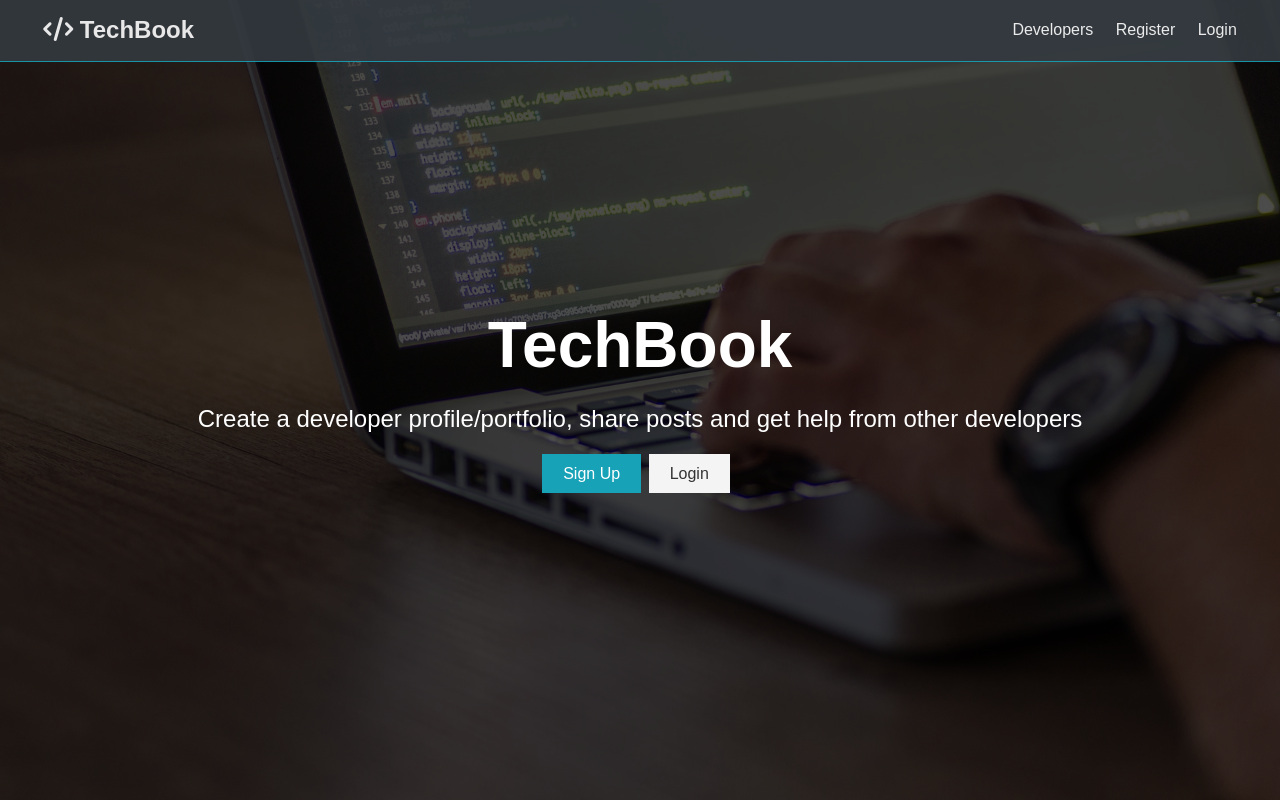
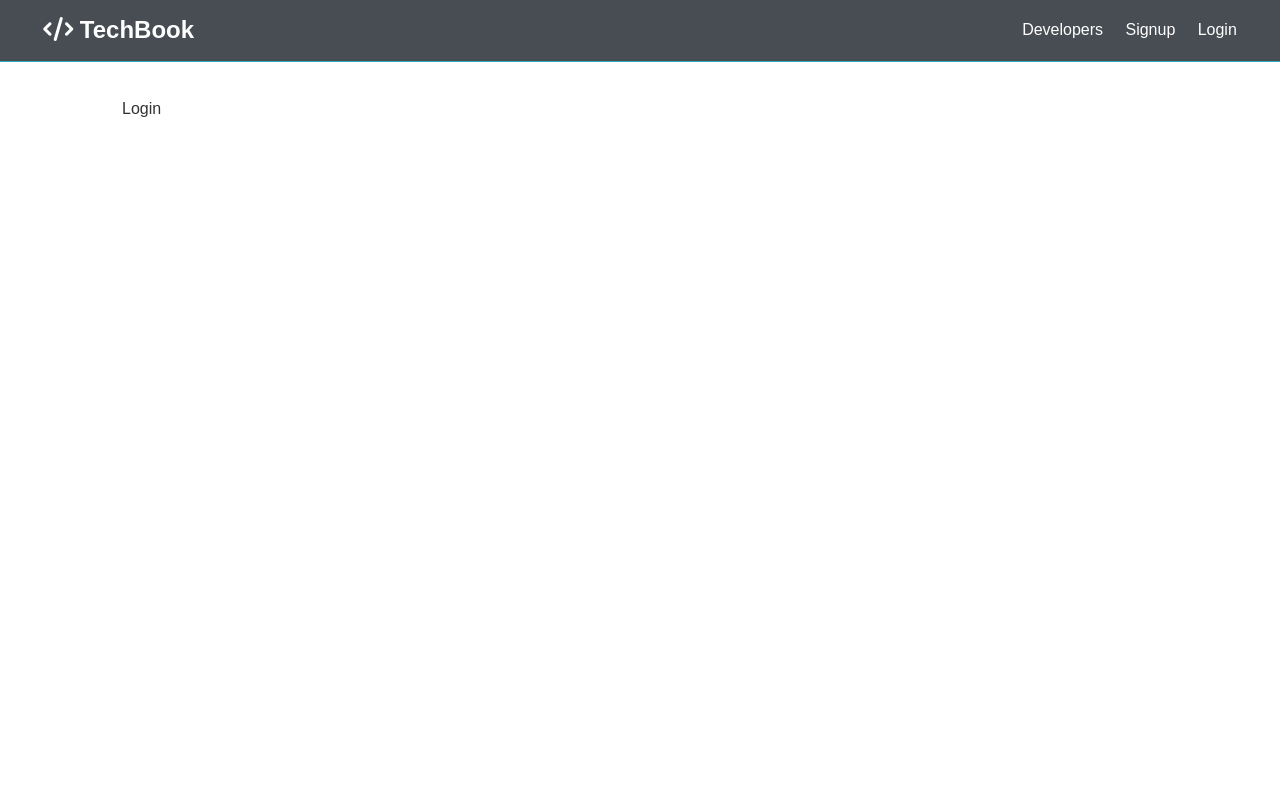
Before and after one commit to HarryWilson1995/techbook, a React (Create React App) app in the folder client/: page /login in a window 1280 px wide. Built offline with nearby package versions, Linux system fonts and the light colour scheme; the HTML template or start-up script is replaced by a standard one.

Commit message:
create signup/login components with plain text for now, link to them from landing page and navbar

```diff
--- a/client/src/App.js
+++ b/client/src/App.js
@@ -1,13 +1,24 @@
 import React, { Fragment } from 'react';
+import { BrowserRouter as Router, Route, Switch } from 'react-router-dom';
 import Navbar from './components/layout/Navbar';
 import Landing from './components/layout/Landing';
+import Signup from './components/auth/Signup';
+import Login from './components/auth/Login';
 import './App.css';
 
 const App = () => (
-  <Fragment>
-    <Navbar />
-    <Landing />
-  </Fragment>
+  <Router>
+    <Fragment>
+      <Navbar />
+      <Route exact path='/' component={Landing} />
+      <section className='container'>
+        <Switch>
+          <Route exact path='/signup' component={Signup} />
+          <Route exact path='/login' component={Login} />
+        </Switch>
+      </section>
+    </Fragment>
+  </Router>
 );
 
 export default App;
--- /dev/null
+++ b/client/src/components/auth/Login.js
@@ -0,0 +1,7 @@
+import React from 'react';
+
+const Login = () => {
+  return <div>Login</div>;
+};
+
+export default Login;
--- /dev/null
+++ b/client/src/components/auth/Signup.js
@@ -0,0 +1,7 @@
+import React from 'react';
+
+const Signup = () => {
+  return <div>Signup</div>;
+};
+
+export default Signup;
--- a/client/src/components/layout/Landing.js
+++ b/client/src/components/layout/Landing.js
@@ -1,4 +1,5 @@
 import React from 'react';
+import { Link } from 'react-router-dom';
 
 const Landing = () => {
   return (
@@ -11,12 +12,12 @@
             other developers
           </p>
           <div className='buttons'>
-            <a href='register.html' className='btn btn-primary'>
+            <Link to='/signup' className='btn btn-primary'>
               Sign Up
-            </a>
-            <a href='login.html' className='btn btn-light'>
+            </Link>
+            <Link to='/login' className='btn btn-light'>
               Login
-            </a>
+            </Link>
           </div>
         </div>
       </div>
--- a/client/src/components/layout/Navbar.js
+++ b/client/src/components/layout/Navbar.js
@@ -1,22 +1,23 @@
 import React from 'react';
+import { Link } from 'react-router-dom';
 
 const Navbar = () => {
   return (
     <nav className='navbar bg-dark'>
       <h1>
-        <a href='index.html'>
+        <Link to='/'>
           <i className='fas fa-code'></i> TechBook
-        </a>
+        </Link>
       </h1>
       <ul>
         <li>
-          <a href='profiles.html'>Developers</a>
+          <a href='!#'>Developers</a>
         </li>
         <li>
-          <a href='register.html'>Register</a>
+          <Link to='/signup'>Signup</Link>
         </li>
         <li>
-          <a href='login.html'>Login</a>
+          <Link to='/login'>Login</Link>
         </li>
       </ul>
     </nav>
```
